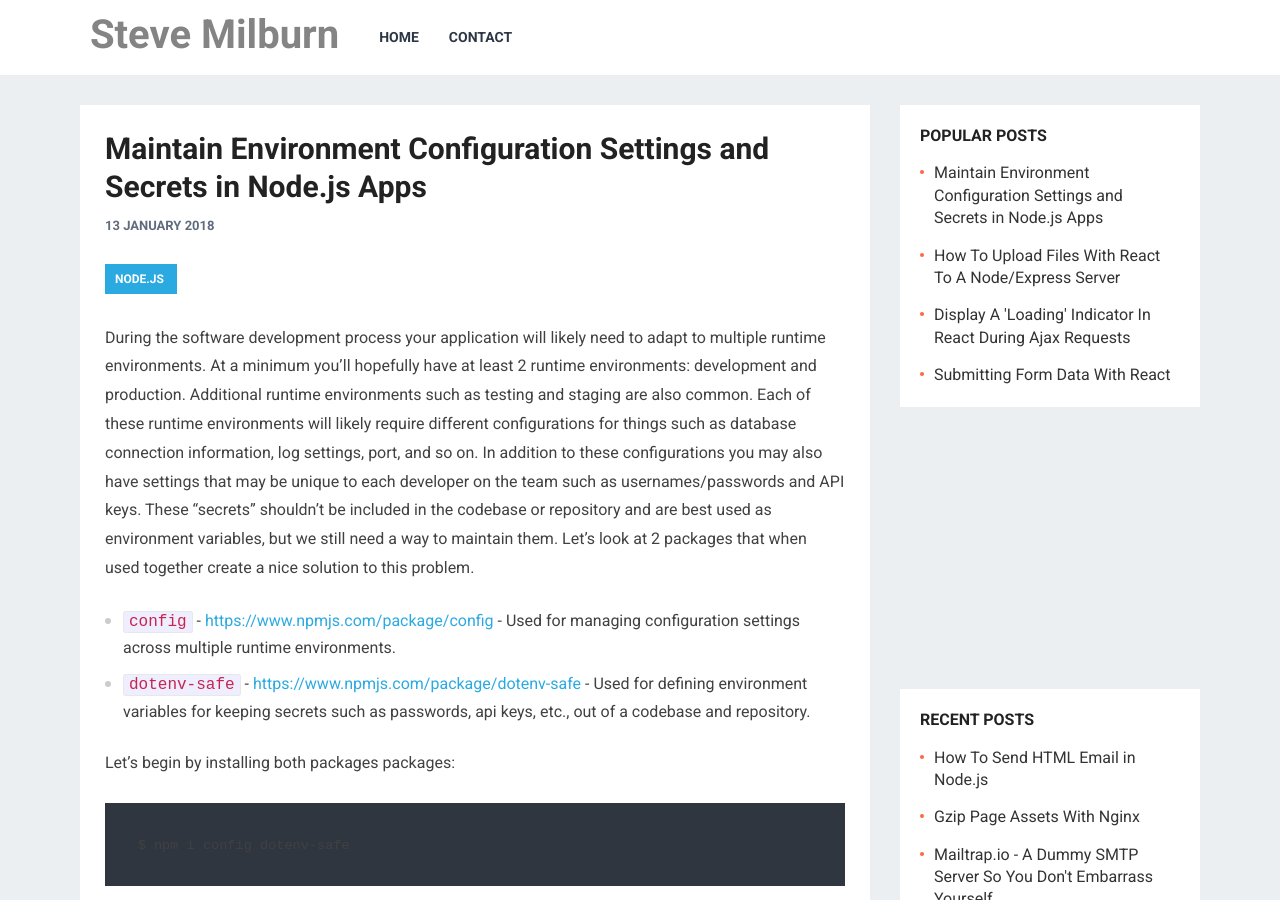
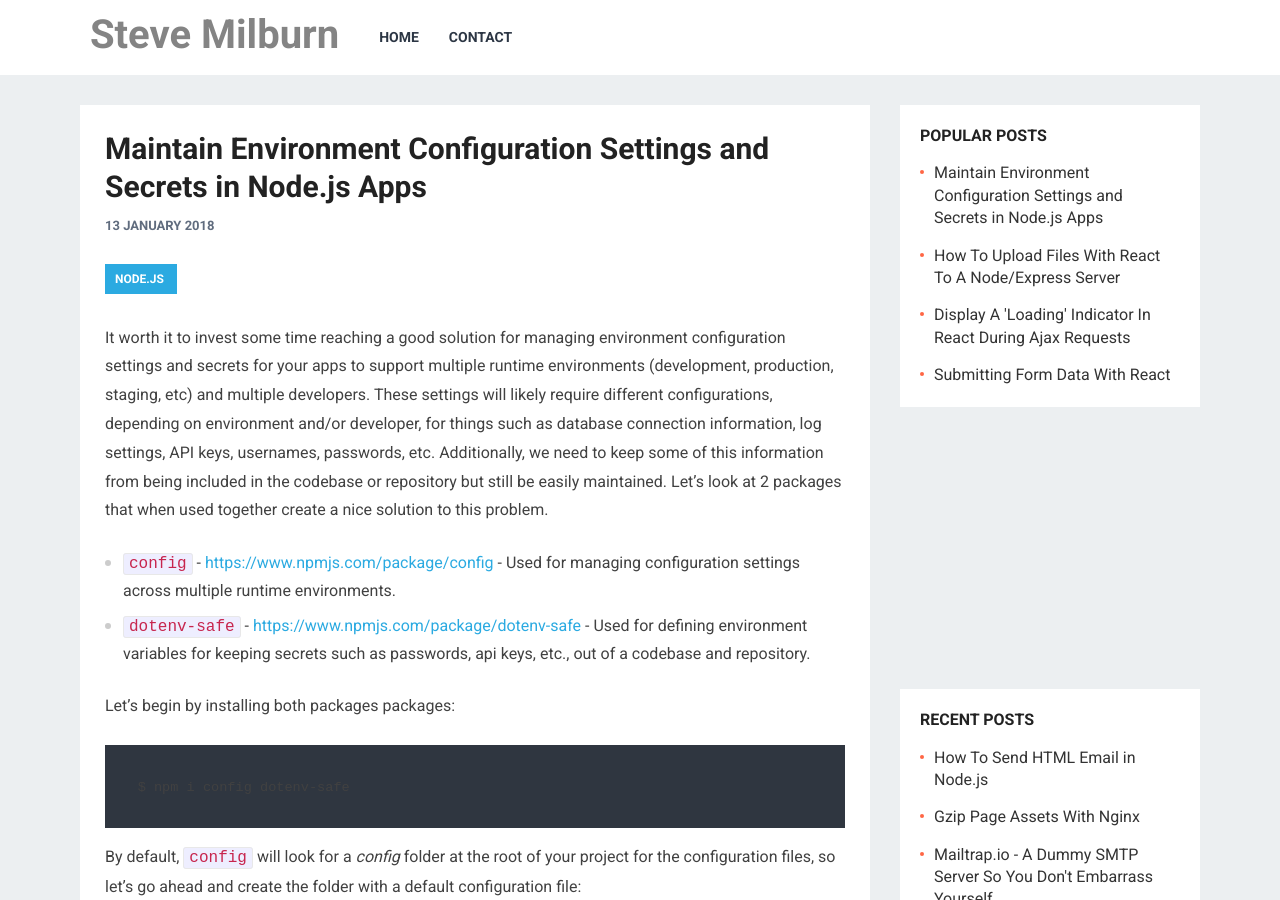
Before and after one commit to stvmlbrn/stvmlbrn.github.io, a Jekyll site: the page built from _posts/2018-1-13-maintain-multiple-configurations-and-secrets-in-node-apps.md, in a window 1280 px wide and 900 px high. Built offline with Jekyll 4.4.1, drawn with Linux system fonts in a browser that asks for light colours; nearby versions of some CDN libraries; comment, search, counter and statistics services are not loaded.

Commit message:
updated content

```diff
--- a/_posts/2018-1-13-maintain-multiple-configurations-and-secrets-in-node-apps.md
+++ b/_posts/2018-1-13-maintain-multiple-configurations-and-secrets-in-node-apps.md
@@ -7,7 +7,7 @@ icon: node.png
 popular: true
 ---
 
-During the software development process your application will likely need to adapt to multiple runtime environments. At a minimum you'll hopefully have at least 2 runtime environments: development and production. Additional runtime environments such as testing and staging are also common. Each of these runtime environments will likely require different configurations for things such as database connection information, log settings, port, and so on. In addition to these configurations you may also have settings that may be unique to each developer on the team such as usernames/passwords and API keys. These "secrets" shouldn't be included in the codebase or repository and are best used as environment variables, but we still need a way to maintain them. Let's look at 2 packages that when used together create a nice solution to this problem.
+It worth it to invest some time reaching a good solution for managing environment configuration settings and secrets for your apps to support multiple runtime environments (development, production, staging, etc) and multiple developers. These settings will likely require different configurations, depending on environment and/or developer, for things such as database connection information, log settings, API keys, usernames, passwords, etc. Additionally, we need to keep some of this information from being included in the codebase or repository but still be easily maintained. Let's look at 2 packages that when used together create a nice solution to this problem.
 
 * `config` - [https://www.npmjs.com/package/config](https://www.npmjs.com/package/config) - Used for managing configuration settings across multiple runtime environments.
 * `dotenv-safe` - [https://www.npmjs.com/package/dotenv-safe](https://www.npmjs.com/package/dotenv-safe) - Used for defining environment variables for keeping secrets such as passwords, api keys, etc., out of a codebase and repository.
```
